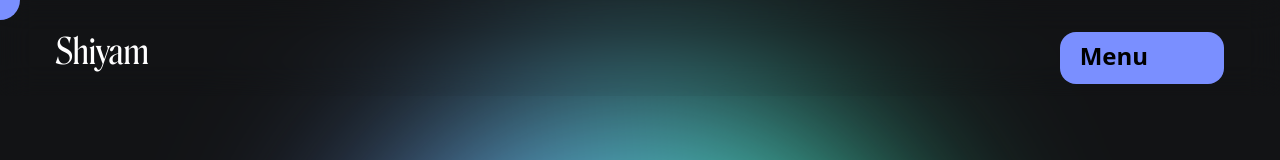
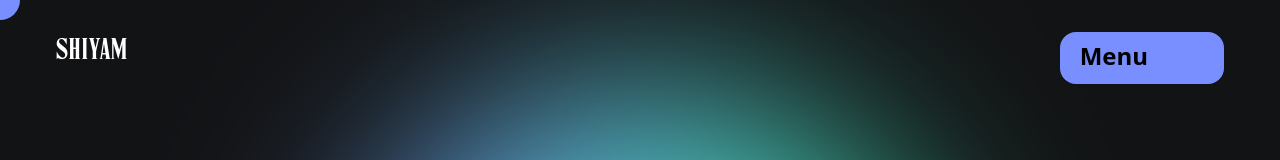
Before and after one commit to shiyammm/portfolio_using_react, a React (Vite) app: page / in a window 1280 px wide. Shown: the top 160 px of the page. Built offline with nearby package versions, Linux system fonts and the light colour scheme.

Commit message:
Implement magnet effect for header

```diff
--- a/src/containers/Navbar.jsx
+++ b/src/containers/Navbar.jsx
@@ -1,8 +1,10 @@
 import React from 'react';
 import Menu from '../components/Menu';
 import { useState } from 'react';
+import Magnet from '../components/Magnet';
 
-const Navbar = () => {
+const Navbar = ({ hoverNavLink, setHoverNavLink }) => {
+  // Add overlay
   const [toggle, setToggle] = useState(false);
 
   const handleMenu = () => {
@@ -10,14 +12,16 @@ const Navbar = () => {
   };
 
   return (
-    <nav className="fixed w-full backdrop-blur-lg h-[6rem] text-white z-[99] overflow-hidden">
+    <nav className="fixed h-[6rem] text-white z-[100] w-full">
       <div className="flex justify-between w-full mt-8 px-14">
-        <header className="font-roslindale-display text-4xl text-white z-[60]">
-          Shiyam
-        </header>
+        <Magnet>
+          <header className="text-3xl font-Canopee-Regular text-white  z-[60]">
+            Shiyam
+          </header>
+        </Magnet>
         <div
           onClick={handleMenu}
-          className=" relative flex items-center gap-4 z-[60] bg-violet px-5 py-1.5 text-black font-semibold active:border-none rounded-2xl text-2xl"
+          className=" relative flex items-center gap-4 z-[60] bg-violet px-5 py-1.5 text-black font-semibold active:border-none rounded-2xl text-2xl cursor-pointer"
         >
           <span className="mb-1">{`${toggle ? 'Close' : 'Menu'}`}</span>
           <svg width="40" height="40" viewBox="0 0 100 100">
@@ -36,7 +40,11 @@ const Navbar = () => {
           </svg>
         </div>
       </div>
-      <Menu toggle={toggle} />
+      <Menu
+        toggle={toggle}
+        hoverNavLink={hoverNavLink}
+        setHoverNavLink={setHoverNavLink}
+      />
     </nav>
   );
 };
```
